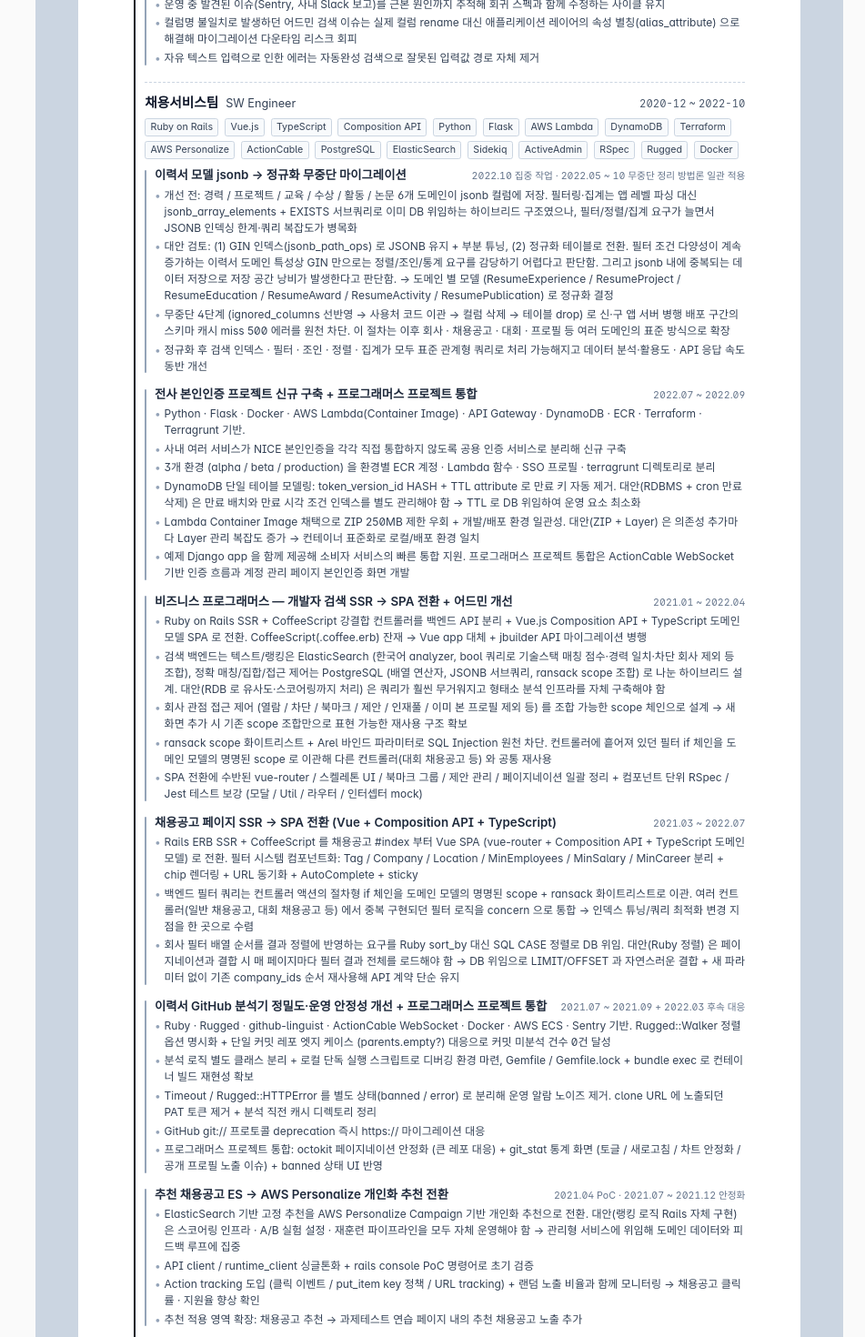
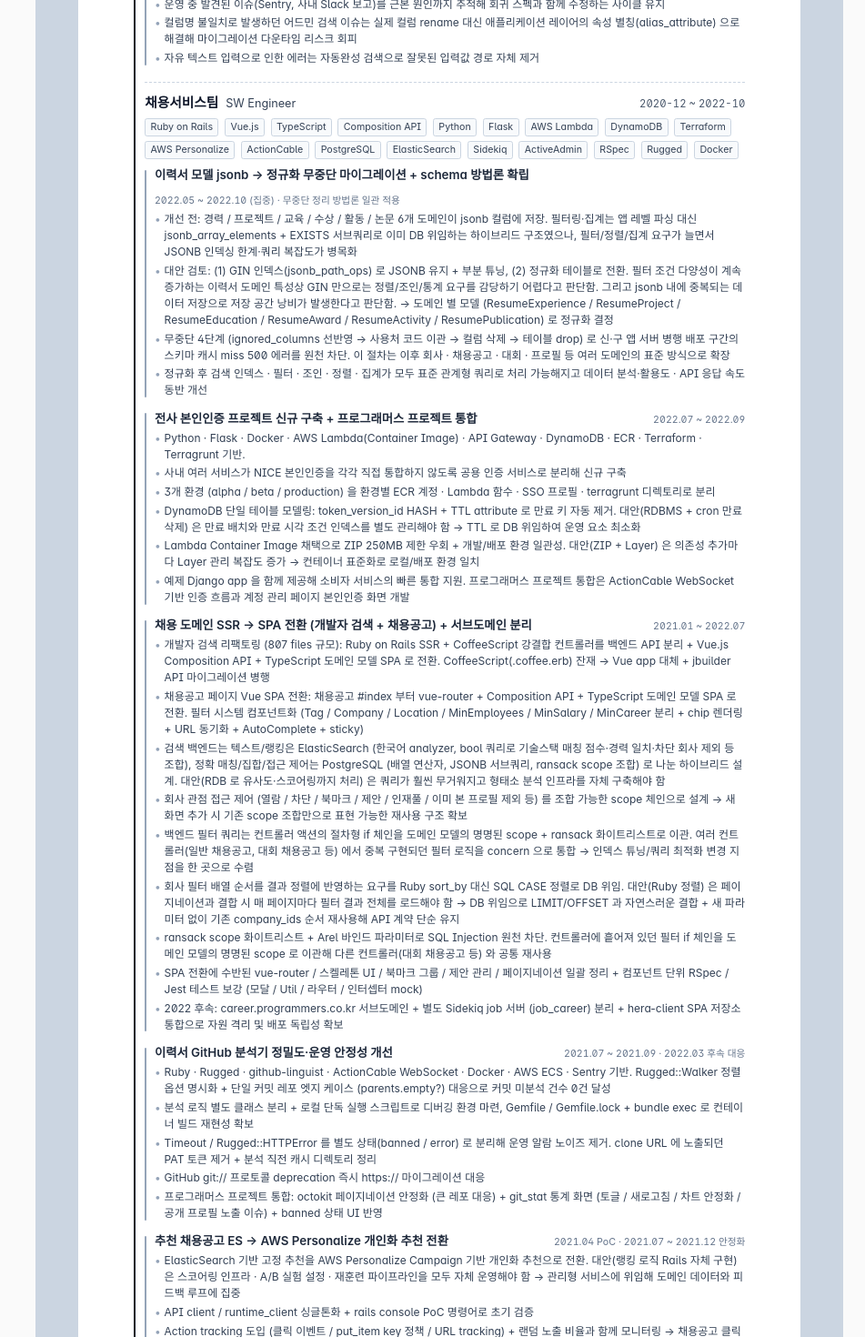
Before and after one commit to shinkeonkim/my-portfolio, a Vue app: page /pdf in a window 1280 px wide. Shown: the part 2690-4160 px from the top of the page at 91% size, without its empty margins (329-1280 px from the left). Built offline with nearby package versions, Linux system fonts and the light colour scheme.

Commit message:
content: 경력 내용 수정 및 링크 README.md 수정

```diff
--- a/src/data/experience.ts
+++ b/src/data/experience.ts
@@ -5,7 +5,7 @@
 export const experiences: readonly Experience[] = [
   {
     company: '(주) 그렙: 프로그래머스',
-    totalPeriod: '2019.06 ~ 2025.03 (3년 3개월)',
+    totalPeriod: '2019.06 ~ 2025.03 (총 경력 3년 2개월)',
     developerPeriod: '개발 경력 2년 8개월',
     roles: [
       {
@@ -105,8 +105,8 @@
         ],
         details: [
           {
-            title: '이력서 모델 jsonb → 정규화 무중단 마이그레이션',
-            period: '2022.10 집중 작업 · 2022.05 ~ 10 무중단 정리 방법론 일관 적용',
+            title: '이력서 모델 jsonb → 정규화 무중단 마이그레이션 + schema 방법론 확립',
+            period: '2022.05 ~ 2022.10 (집중) · 무중단 정리 방법론 일관 적용',
             bullets: [
               '개선 전: 경력 / 프로젝트 / 교육 / 수상 / 활동 / 논문 6개 도메인이 jsonb 컬럼에 저장. 필터링·집계는 앱 레벨 파싱 대신 jsonb_array_elements + EXISTS 서브쿼리로 이미 DB 위임하는 하이브리드 구조였으나, 필터/정렬/집계 요구가 늘면서 JSONB 인덱싱 한계·쿼리 복잡도가 병목화',
               '대안 검토: (1) GIN 인덱스(jsonb_path_ops) 로 JSONB 유지 + 부분 튜닝, (2) 정규화 테이블로 전환. 필터 조건 다양성이 계속 증가하는 이력서 도메인 특성상 GIN 만으로는 정렬/조인/통계 요구를 감당하기 어렵다고 판단함. 그리고 jsonb 내에 중복되는 데이터 저장으로 저장 공간 낭비가 발생한다고 판단함. → 도메인 별 모델 (ResumeExperience / ResumeProject / ResumeEducation / ResumeAward / ResumeActivity / ResumePublication) 로 정규화 결정',
@@ -127,30 +127,24 @@
             ],
           },
           {
-            title: '비즈니스 프로그래머스 — 개발자 검색 SSR → SPA 전환 + 어드민 개선',
-            period: '2021.01 ~ 2022.04',
+            title: '채용 도메인 SSR → SPA 전환 (개발자 검색 + 채용공고) + 서브도메인 분리',
+            period: '2021.01 ~ 2022.07',
             bullets: [
-              'Ruby on Rails SSR + CoffeeScript 강결합 컨트롤러를 백엔드 API 분리 + Vue.js Composition API + TypeScript 도메인 모델 SPA 로 전환. CoffeeScript(.coffee.erb) 잔재 → Vue app 대체 + jbuilder API 마이그레이션 병행',
+              '개발자 검색 리팩토링 (807 files 규모): Ruby on Rails SSR + CoffeeScript 강결합 컨트롤러를 백엔드 API 분리 + Vue.js Composition API + TypeScript 도메인 모델 SPA 로 전환. CoffeeScript(.coffee.erb) 잔재 → Vue app 대체 + jbuilder API 마이그레이션 병행',
+              '채용공고 페이지 Vue SPA 전환: 채용공고 #index 부터 vue-router + Composition API + TypeScript 도메인 모델 SPA 로 전환. 필터 시스템 컴포넌트화 (Tag / Company / Location / MinEmployees / MinSalary / MinCareer 분리 + chip 렌더링 + URL 동기화 + AutoComplete + sticky)',
               '검색 백엔드는 텍스트/랭킹은 ElasticSearch (한국어 analyzer, bool 쿼리로 기술스택 매칭 점수·경력 일치·차단 회사 제외 등 조합), 정확 매칭/집합/접근 제어는 PostgreSQL (배열 연산자, JSONB 서브쿼리, ransack scope 조합) 로 나눈 하이브리드 설계. 대안(RDB 로 유사도·스코어링까지 처리) 은 쿼리가 훨씬 무거워지고 형태소 분석 인프라를 자체 구축해야 함',
               '회사 관점 접근 제어 (열람 / 차단 / 북마크 / 제안 / 인재풀 / 이미 본 프로필 제외 등) 를 조합 가능한 scope 체인으로 설계 → 새 화면 추가 시 기존 scope 조합만으로 표현 가능한 재사용 구조 확보',
+              '백엔드 필터 쿼리는 컨트롤러 액션의 절차형 if 체인을 도메인 모델의 명명된 scope + ransack 화이트리스트로 이관. 여러 컨트롤러(일반 채용공고, 대회 채용공고 등) 에서 중복 구현되던 필터 로직을 concern 으로 통합 → 인덱스 튜닝/쿼리 최적화 변경 지점을 한 곳으로 수렴',
+              '회사 필터 배열 순서를 결과 정렬에 반영하는 요구를 Ruby sort_by 대신 SQL CASE 정렬로 DB 위임. 대안(Ruby 정렬) 은 페이지네이션과 결합 시 매 페이지마다 필터 결과 전체를 로드해야 함 → DB 위임으로 LIMIT/OFFSET 과 자연스러운 결합 + 새 파라미터 없이 기존 company_ids 순서 재사용해 API 계약 단순 유지',
               'ransack scope 화이트리스트 + Arel 바인드 파라미터로 SQL Injection 원천 차단. 컨트롤러에 흩어져 있던 필터 if 체인을 도메인 모델의 명명된 scope 로 이관해 다른 컨트롤러(대회 채용공고 등) 와 공통 재사용',
               'SPA 전환에 수반된 vue-router / 스켈레톤 UI / 북마크 그룹 / 제안 관리 / 페이지네이션 일괄 정리 + 컴포넌트 단위 RSpec / Jest 테스트 보강 (모달 / Util / 라우터 / 인터셉터 mock)',
+              '2022 후속: career.programmers.co.kr 서브도메인 + 별도 Sidekiq job 서버 (job_career) 분리 + hera-client SPA 저장소 통합으로 자원 격리 및 배포 독립성 확보',
             ],
-            images: [`${EXP_IMG}/notion-06.png`],
+            images: [`${EXP_IMG}/notion-06.png`, `${EXP_IMG}/notion-05.png`],
           },
           {
-            title: '채용공고 페이지 SSR → SPA 전환 (Vue + Composition API + TypeScript)',
-            period: '2021.03 ~ 2022.07',
-            bullets: [
-              'Rails ERB SSR + CoffeeScript 를 채용공고 #index 부터 Vue SPA (vue-router + Composition API + TypeScript 도메인 모델) 로 전환. 필터 시스템 컴포넌트화: Tag / Company / Location / MinEmployees / MinSalary / MinCareer 분리 + chip 렌더링 + URL 동기화 + AutoComplete + sticky',
-              '백엔드 필터 쿼리는 컨트롤러 액션의 절차형 if 체인을 도메인 모델의 명명된 scope + ransack 화이트리스트로 이관. 여러 컨트롤러(일반 채용공고, 대회 채용공고 등) 에서 중복 구현되던 필터 로직을 concern 으로 통합 → 인덱스 튜닝/쿼리 최적화 변경 지점을 한 곳으로 수렴',
-              '회사 필터 배열 순서를 결과 정렬에 반영하는 요구를 Ruby sort_by 대신 SQL CASE 정렬로 DB 위임. 대안(Ruby 정렬) 은 페이지네이션과 결합 시 매 페이지마다 필터 결과 전체를 로드해야 함 → DB 위임으로 LIMIT/OFFSET 과 자연스러운 결합 + 새 파라미터 없이 기존 company_ids 순서 재사용해 API 계약 단순 유지',
-            ],
-            images: [`${EXP_IMG}/notion-05.png`],
-          },
-          {
-            title: '이력서 GitHub 분석기 정밀도·운영 안정성 개선 + 프로그래머스 프로젝트 통합',
-            period: '2021.07 ~ 2021.09 + 2022.03 후속 대응',
+            title: '이력서 GitHub 분석기 정밀도·운영 안정성 개선',
+            period: '2021.07 ~ 2021.09 · 2022.03 후속 대응',
             bullets: [
               'Ruby · Rugged · github-linguist · ActionCable WebSocket · Docker · AWS ECS · Sentry 기반. Rugged::Walker 정렬 옵션 명시화 + 단일 커밋 레포 엣지 케이스 (parents.empty?) 대응으로 커밋 미분석 건수 0건 달성',
               '분석 로직 별도 클래스 분리 + 로컬 단독 실행 스크립트로 디버깅 환경 마련, Gemfile / Gemfile.lock + bundle exec 로 컨테이너 빌드 재현성 확보',
@@ -171,37 +165,25 @@
             images: [`${EXP_IMG}/notion-04.png`],
           },
           {
-            title: '대회 / 과제테스트 연습 도메인 확장',
-            period: '2021.09 ~ 2022.09',
+            title: '대회 도메인 확장 + 서비스 품질 개선 (커버리지·에러 알림)',
+            period: '2020.12 ~ 2022.10',
             bullets: [
-              '회사 어드민 / 상세 검색 / 등록 엑셀 다운로드 / 통계 지원 / 반응형 레이아웃 등 점진 출시. 대회 V1 API (대회 상세 / 지원 / 리더보드 / 지원 취소 등 기능 확장',
+              '대회 시스템 확장: 회사 어드민 / 상세 검색 / 등록 엑셀 다운로드 / 통계 지원 / 반응형 레이아웃 점진 출시 + V1 API (대회 상세 / 지원 / 리더보드 / 지원 취소 등) 기능 확장',
               '대회 참가 기업 대량 등록은 반복 create 루프 대신 activerecord-import 배치 삽입 + on_duplicate_key_ignore 로 중복 무시를 DB 제약에 위임. 대안(find_or_create_by 루프) 은 등록 건수만큼 SELECT/INSERT 반복 발생 → 왕복 횟수를 상수 수준으로 축소',
               '"대회 → 참여 회사" 집합 계산은 Ruby map/flatten/uniq 대신 has_many :through + distinct association 으로 DB 위임. 이름 있는 관계로 승격해 여러 호출부에서 재사용 + distinct 와 기본 order 충돌 가능성은 unscope(:order) 로 명시적 해소',
               '방치된 지원서 만료 처리는 매 조회 시 계산(applied_at + 기간) 대신 revoke_at 컬럼을 미리 계산·저장해 배치 스캔 조건 단순화. 대안(표현식 인덱스) 은 정책 변경 시마다 인덱스 재생성 부담 → 컬럼화로 인덱스 활용도와 정책 유연성 동시 확보 (쓰기 시 계산 비용을 지불하는 트레이드오프)',
               '종료된 대회 목록에 페이지네이션 선제 적용. "쌓이기만 하는" 데이터 특성상 시간이 지날수록 응답 크기가 단조 증가할 것을 인지 → 문제가 심각해지기 전에 페이지 단위로 잘라 응답 크기 상수 유지',
               '검증 로직에서는 counter_cache 사용 배제. 캐시된 카운터와 실제 카운트가 어긋난 케이스를 계기로 "목록 표시처럼 근사값이 허용되는 곳에는 유지, 검증 로직처럼 정확성이 중요한 곳에는 실시간 count" 기준 정착',
-            ],
-            images: [`${EXP_IMG}/notion-03.png`],
-          },
-          {
-            title: '채용사업부 에러 알림 채널 분리',
-            period: '2022.06',
-            bullets: [
-              '채용 도메인 전반의 컨트롤러 / 채널 / 잡에 dept.career 분류 태그를 일괄 부착 → 에러 핸들러에서 태그 기반으로 채용사업부 / 다른 부서 Slack 채널 라우팅 → 응답 책임자 명확화 + 다른 부서 알람 노이즈 감소',
-            ],
-          },
-          {
-            title: '서비스 품질 개선: 테스트 커버리지 70 → 80% + 무중단 schema 정리 방법론',
-            period: '2020.12 ~ 2022.10',
-            bullets: [
               '테스트 커버리지 70% → 80% 개선 기여 (컨트롤러 / 모델 / 정책 / 팩토리 spec 보강). 백오피스 모니터링 · APM 에서 발견된 N+1 · 인덱스 누락 · 비효율 쿼리를 관계 사용 형태별 도구 선택 원칙(JOIN 필요 여부 vs 지연 preload vs ID 비교) 에 따라 정리',
               'Test Suite 자체를 최적화 대상으로 삼아 let_it_be 로 전면 전환 (파일 단위 리뷰 가능한 크기로 40+회 나눠 진행). 매 example 마다 재생성되던 팩토리가 describe 그룹당 1회로 감소. 단순 치환이 아니라 build(DB 미저장) 객체에는 refind: false 를 정확히 붙여 프레임워크 오작동 방지',
               'Flaky 테스트는 재실행 회피 대신 별도 브랜치까지 파서 근본 원인 추적 - 정렬 비결정성(id 순 first → 도메인 키 명시), 부동소수점 비교 정밀도 등. 외부 연동 스텁은 팀 컨벤션(WebMock + Sinatra Fake API) 을 따라 라우팅 구조를 가진 Fake 앱으로 확장에 대비',
               '여러 어드민 리소스에 흩어져 있던 무거운 select box(전체 collection 로딩) 와 커스텀 ransacker(중간 pluck + IN 절 2단계 쿼리) 복붙 패턴을 각각 AJAX 원격 검색과 네이티브 ransack 연관 필터로 일괄 정리. 처음엔 부분 개선하다 반복 패턴 인지 후 한 커밋에 통일 ("점진적 탐색 → 일괄 수렴")',
               '무중단 schema 정리 방법론 확립: ignored_columns 선반영 → 사용처 삭제 → 실제 컬럼/테이블 drop. 다수 도메인(이력서 / 채용공고 / 회사 / 대회 / 인재 프로필 등) 에 일관 적용해 신·구 앱 서버 병행 구간의 스키마 캐시 miss 500 에러 원천 차단',
               '데이터 정합성 안전장치 습관화: 유니크 인덱스 추가 전 기존 중복 데이터 정리 잡 선행, 사용 중 리소스 삭제를 모델 콜백에서 원천 차단, 마이그레이션 배치는 콘솔 스크립트 대신 ApplicationJob 으로 만들어 스테이징 · 프로덕션 반복 재현 가능',
+              '채용사업부 에러 알림 채널 분리: 채용 도메인 전반의 컨트롤러 / 채널 / 잡에 dept.career 분류 태그를 일괄 부착 → 에러 핸들러에서 태그 기반으로 채용사업부 / 다른 부서 Slack 채널 라우팅 → 응답 책임자 명확화 + 다른 부서 알람 노이즈 감소',
               '프로덕션 에러(Sentry) 를 근본 원인 제거 + 회귀 스펙과 함께 수정하는 사이클 정착',
             ],
+            images: [`${EXP_IMG}/notion-03.png`],
           },
         ],
       },
```
Also changed, not shown: 1 other file (tests, documents, lock files or other folders).
